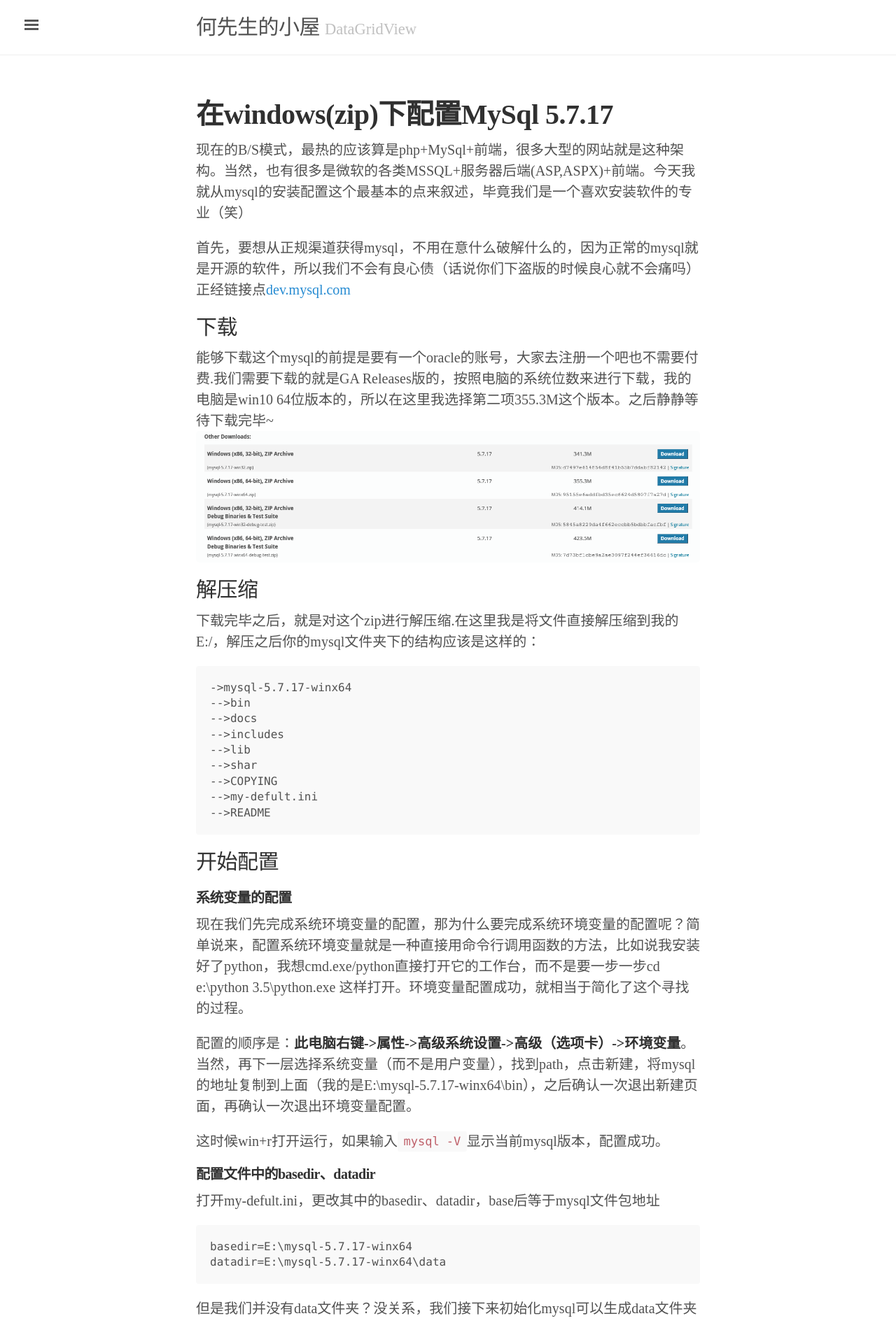
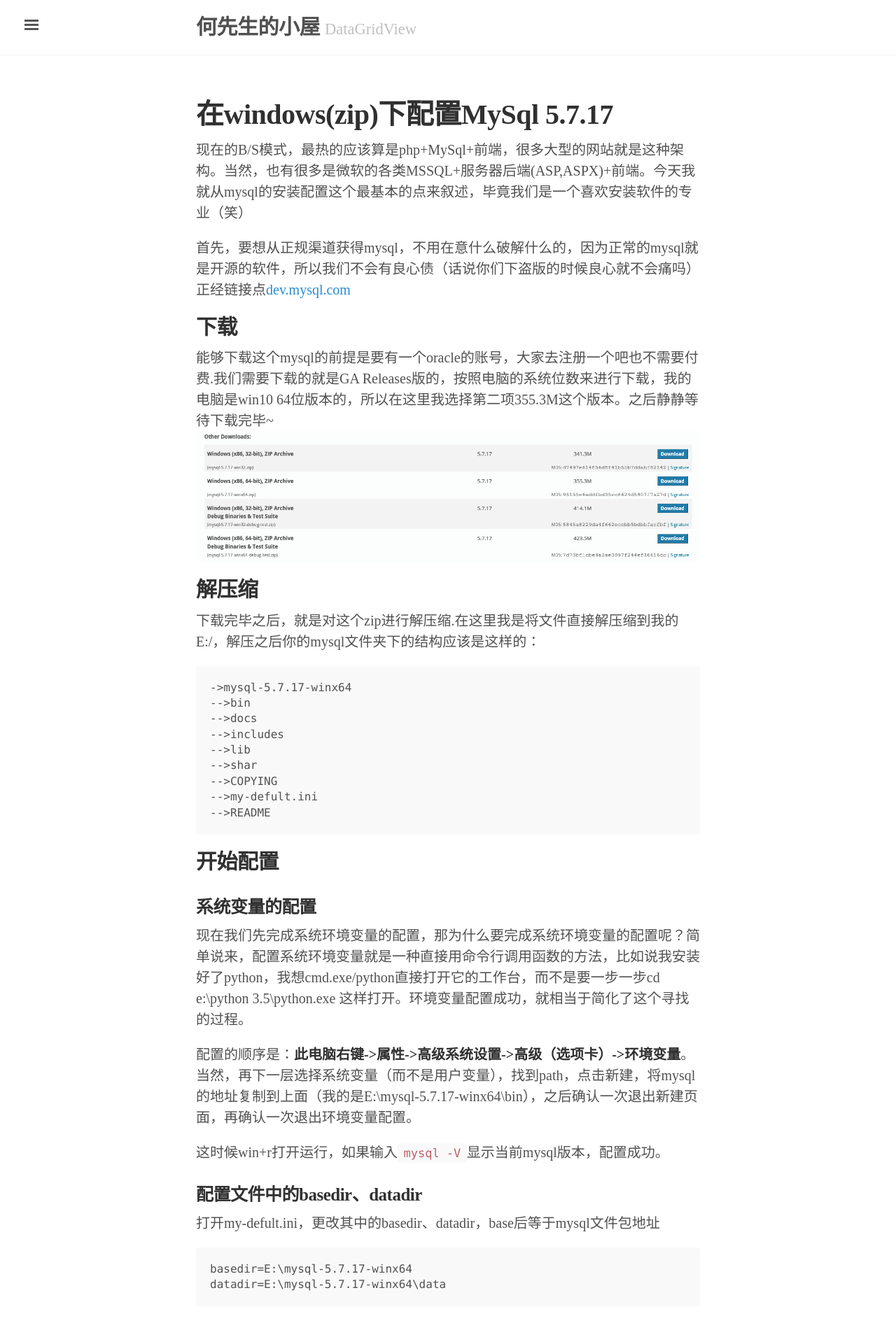
Before and after one commit to datagridview/blog, a Jekyll site: the page built from _posts/2017-02-21-mysql-config.md, in a window 1280 px wide. Shown: the top 1891 px of the page at 70% size. Built offline with Jekyll 4.4.1, drawn with Linux system fonts in a browser that asks for light colours.

Commit message:
the bold

````diff
--- a/_posts/2017-02-21-mysql-config.md
+++ b/_posts/2017-02-21-mysql-config.md
@@ -31,7 +31,7 @@ title: 在windows(zip)下配置MySql 5.7.17
 
 ## 开始配置
 
-#### 系统变量的配置
+### 系统变量的配置
 
 现在我们先完成系统环境变量的配置，那为什么要完成系统环境变量的配置呢？简单说来，配置系统环境变量就是一种直接用命令行调用函数的方法，比如说我安装好了python，我想cmd.exe/python直接打开它的工作台，而不是要一步一步cd e:\python 3.5\python.exe 这样打开。环境变量配置成功，就相当于简化了这个寻找的过程。
 
@@ -39,7 +39,7 @@ title: 在windows(zip)下配置MySql 5.7.17
 当然，再下一层选择系统变量（而不是用户变量），找到path，点击新建，将mysql的地址复制到上面（我的是E:\mysql-5.7.17-winx64\bin），之后确认一次退出新建页面，再确认一次退出环境变量配置。
 
 这时候win+r打开运行，如果输入`mysql -V`显示当前mysql版本，配置成功。
-#### 配置文件中的basedir、datadir
+### 配置文件中的basedir、datadir
 
 打开my-defult.ini，更改其中的basedir、datadir，base后等于mysql文件包地址
 ```
@@ -48,10 +48,10 @@ datadir=E:\mysql-5.7.17-winx64\data
 ```
 
 但是我们并没有data文件夹？没关系，我们接下来初始化mysql可以生成data文件夹
-#### mysql命令行配置
+### mysql命令行配置
 
 用管理员的权限打开终端，用命令行操作进入mysql的本地文件夹
-##### 依次输入(进入bin文件夹)
+#### 依次输入(进入bin文件夹)
 
 ```
 cd ..\\..
@@ -59,7 +59,7 @@ e:
 cd mysql-5.7.17-winx64\bin
 ```
 接下来的操作都在这里进行
-##### 初始化mysql
+#### 初始化mysql
 
 ```
 mysqld initialize --user=mysql --console
@@ -67,13 +67,13 @@ mysqld initialize --user=mysql --console
 
 会在mysql目录下会生成一个data文件夹
 
-##### 安装mysql服务
+#### 安装mysql服务
 
 ```
 mysqld install mysql
 ```
 成功后显示`Service successfully installed.`
-##### 启动mysql服务
+#### 启动mysql服务
 
 ```
 net start mysql
@@ -81,14 +81,14 @@ net start mysql
 
 此处会可能产生一些问题，以后更新
 正常情况先，会产生两行的提示，提示服务已经成功启动
-#### 登录数据库
+### 登录数据库
 
 ```
 mysql -u root -p
 ```
 
 ![error](/public/source/error.png)回车键进入之后输入密码（可是你并不知道密码呀~~），一般会产生错误error 1045
-##### 解决方法
+#### 解决方法
 
 创建一个my.ini，在其中输入以下代码（需要更改一下扩展名）
 ```
@@ -96,7 +96,7 @@ mysql -u root -p
 skip-grant-tables
 ```
 记得保存。
-###### 关闭服务并重新启动
+#### 关闭服务并重新启动
 
 ```
 net stop mysql
@@ -104,7 +104,7 @@ net start mysql
 mysql -u root -p
 ```
 这时候我们不用输入密码，就直接回车，提示`Welcome...`就代表已经成功了。
-##### 更改登陆用户
+#### 更改登陆用户
 
 首先进入mysql数据库：
 ```
--- a/public/css/lanyon.css
+++ b/public/css/lanyon.css
@@ -55,7 +55,7 @@ h1,  h4, h5, h6 {
 }
 h2, h3{
  font-family:DengXian;
-  font-weight: 500;
+  font-weight: 700;
   color: #313131;
   letter-spacing: -.025rem;
 
````
